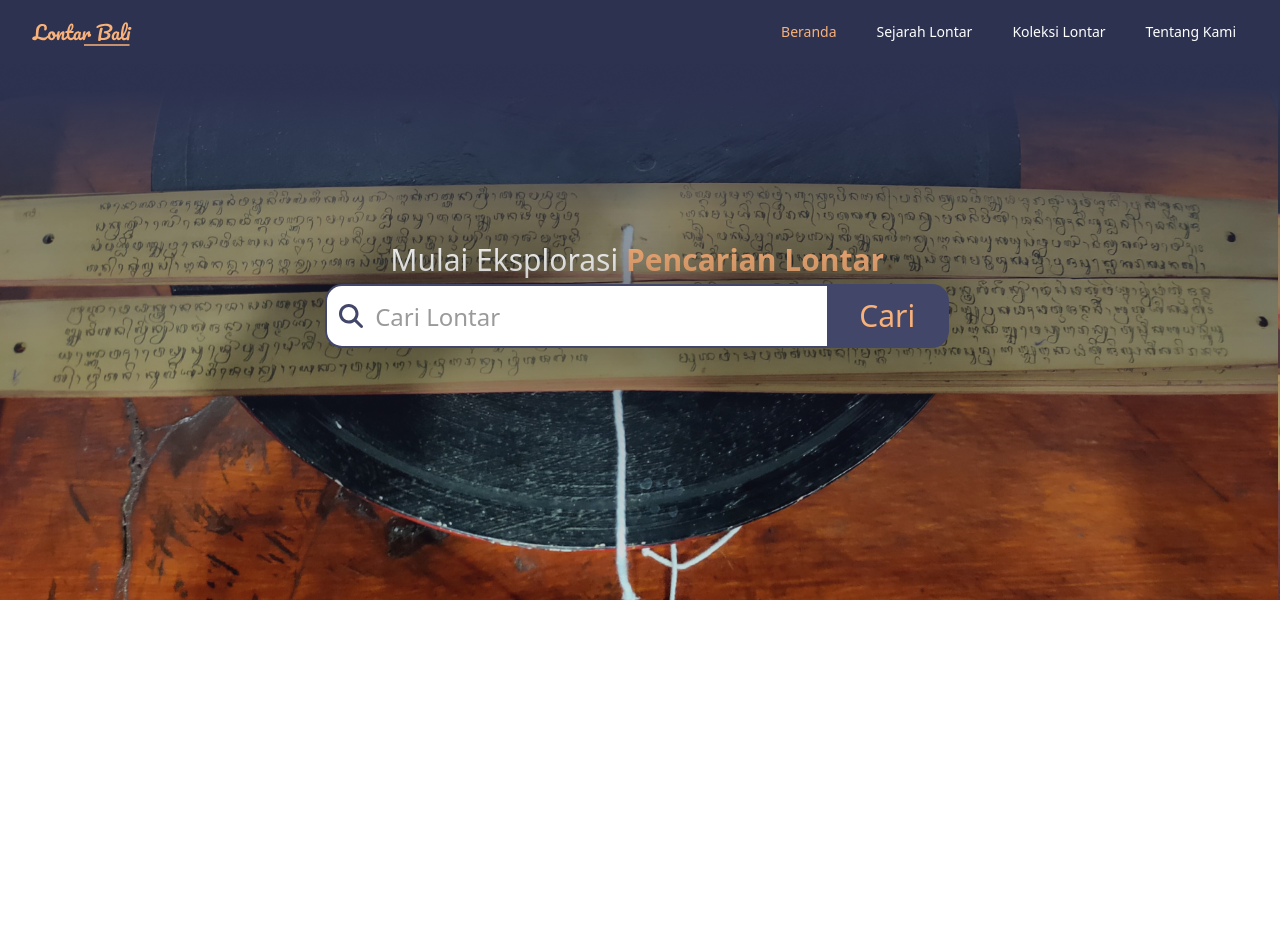
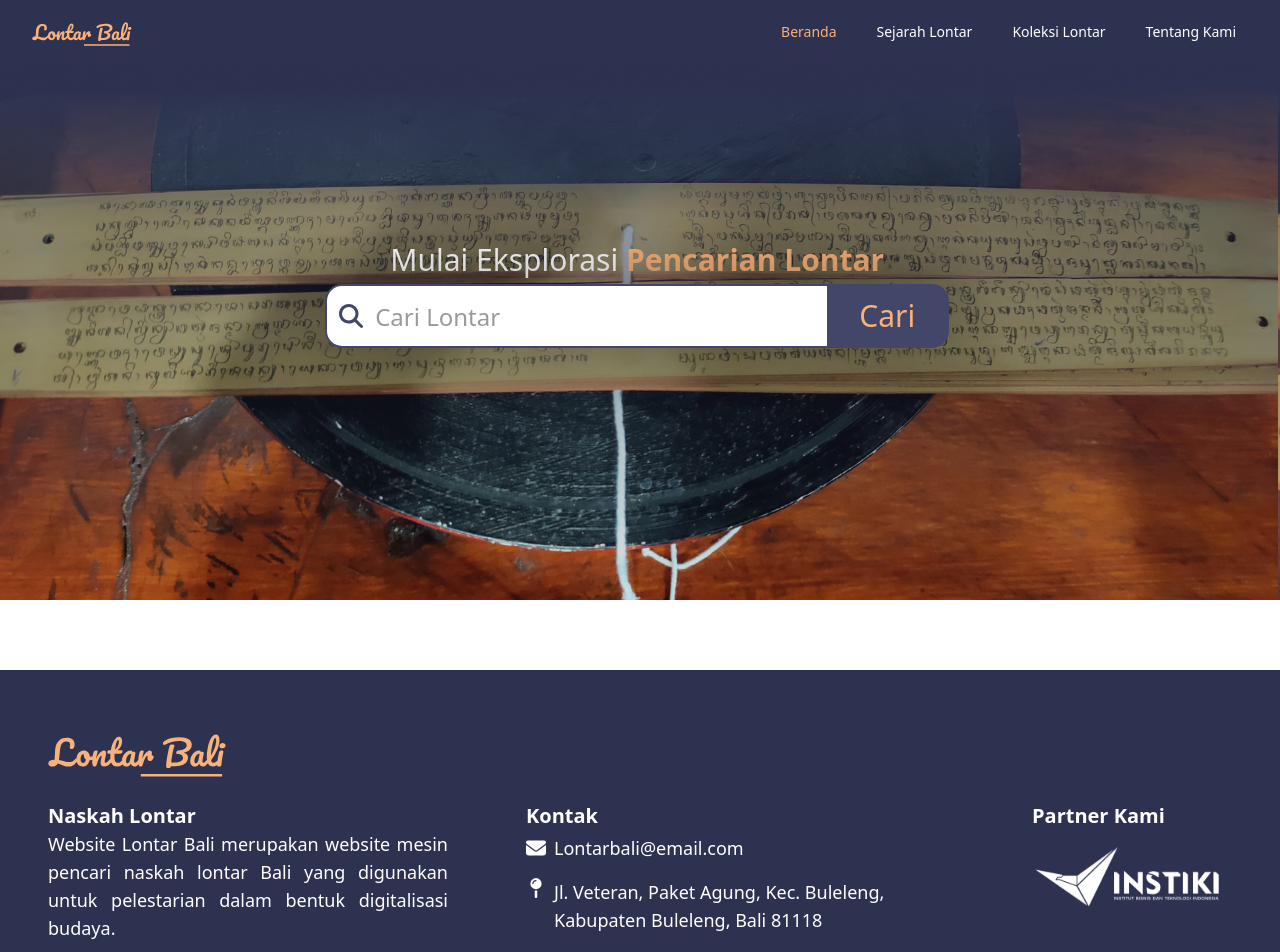
Before and after one commit to vinsdesign/lontar_bali_project, a Vue app: page / in a window 1280 px wide. Shown: the top 952 px of the page. Before the commit the page ends 800 px from the top, so only its background shows below. Built offline with nearby package versions, Linux system fonts and the light colour scheme.

Commit message:
feat: FooterComponent

```diff
--- /dev/null
+++ b/src/components/footer/FooterComponent.vue
@@ -0,0 +1,50 @@
+<script setup>
+import LogoIcon from '@/components/icons/logo.vue'
+import LogoInstiki from '@/components/icons/LogoInstiki.vue'
+</script>
+<template>
+  <footer class="w-full bg-darkBlue xxsm:px-4 xsm:px-8 sm:px-12 px-16 py-8 mt-16 text-white">
+    <a href="#beranda"> <LogoIcon /> </a>
+    <div
+      class="flex justify-between flex-wrap lg:justify-between lg:gap-5 xl:justify-between 2xl:flex 2xl:justify-between gap-3"
+    >
+      <section class="">
+        <h1 class="xxsm:text-lg lg:text-xl font-bold hover:text-orangePastel duration-500">
+          Naskah Lontar
+        </h1>
+        <p class="2xl:w-[500px] xl:w-[400px] lg:w-[250px] lg:text-lg xxsm:text-base text-justify">
+          Website Lontar Bali merupakan website mesin pencari naskah lontar Bali yang digunakan
+          untuk pelestarian dalam bentuk digitalisasi budaya.
+        </p>
+      </section>
+      <section class="">
+        <h1 class="text-xl font-bold xxsm:text-lg lg:text-xl hover:text-orangePastel duration-500">
+          Kontak
+        </h1>
+        <div class="flex items-center gap-2 mt-1 hover:text-orangePastel duration-500">
+          <font-awesome-icon icon="fa-solid fa-envelope" class="xxsm:h-4 xxsm:w-4 lg:h-5 lg:w-5" />
+          <a href="#"><p class="font-medium xxsm::text-base lg:text-lg">Lontarbali@email.com</p></a>
+        </div>
+        <div class="flex items-start mt-4 gap-2 hover:text-orangePastel duration-500">
+          <font-awesome-icon icon="fa-solid fa-map-pin" class="xxsm:h-4 xxsm:w-4 lg:h-5 lg:w-5" />
+          <a href="#"
+            ><p class="xxsm::text-base lg:text-lg font-medium xxsm:w-[260px] lg:w-[400px]">
+              Jl. Veteran, Paket Agung, Kec. Buleleng, Kabupaten Buleleng, Bali 81118
+            </p>
+          </a>
+        </div>
+      </section>
+      <section class="">
+        <h1 class="text-lg lg:text-xl text-left font-bold hover:text-orangePastel duration-500">
+          Partner Kami
+        </h1>
+        <a href="https://instiki.ac.id/">
+          <LogoInstiki Color="000" />
+        </a>
+      </section>
+    </div>
+    <p class="text-center mt-8 xxsm:text-base hover:text-orangePastel duration-500">
+      Copyright © 2023. By Mahasiswa INSTIKI
+    </p>
+  </footer>
+</template>
--- a/src/main.js
+++ b/src/main.js
@@ -13,10 +13,17 @@ import { library } from '@fortawesome/fontawesome-svg-core'
 import { FontAwesomeIcon } from '@fortawesome/vue-fontawesome'
 
 /* import specific icons */
-import { faHouse, faBars, faXmark, faMagnifyingGlass } from '@fortawesome/free-solid-svg-icons'
+import {
+  faHouse,
+  faBars,
+  faXmark,
+  faMagnifyingGlass,
+  faEnvelope,
+  faMapPin
+} from '@fortawesome/free-solid-svg-icons'
 
 /* add icons to the library */
-library.add(faHouse, faBars, faXmark, faMagnifyingGlass)
+library.add(faHouse, faBars, faXmark, faMagnifyingGlass, faEnvelope, faMapPin)
 
 const app = createApp(App)
 
--- a/src/views/HomeView.vue
+++ b/src/views/HomeView.vue
@@ -2,12 +2,15 @@
 import NavbarComponent from '@/components/navbar/NavbarComponent.vue'
 import CarouselImage from '@/components/carousel/CarouselImage.vue'
 import SearchComponent from '@/components/SearchComponent/SearchComponent.vue'
+import FooterComponent from '@/components/footer/FooterComponent.vue'
 </script>
 
 <template>
-<NavbarComponent />
+  <NavbarComponent />
   <header class="relative">
     <CarouselImage />
     <SearchComponent />
   </header>
+  <main></main>
+  <FooterComponent />
 </template>
```
